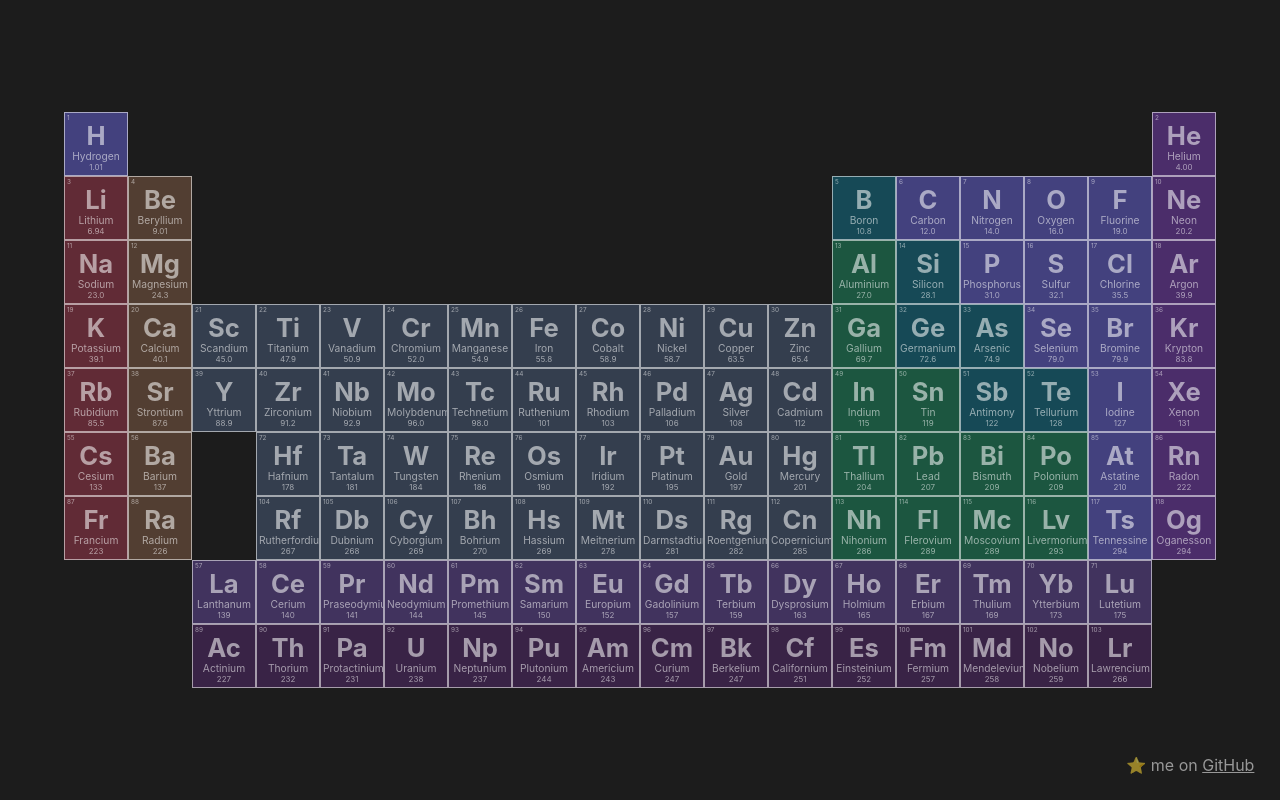
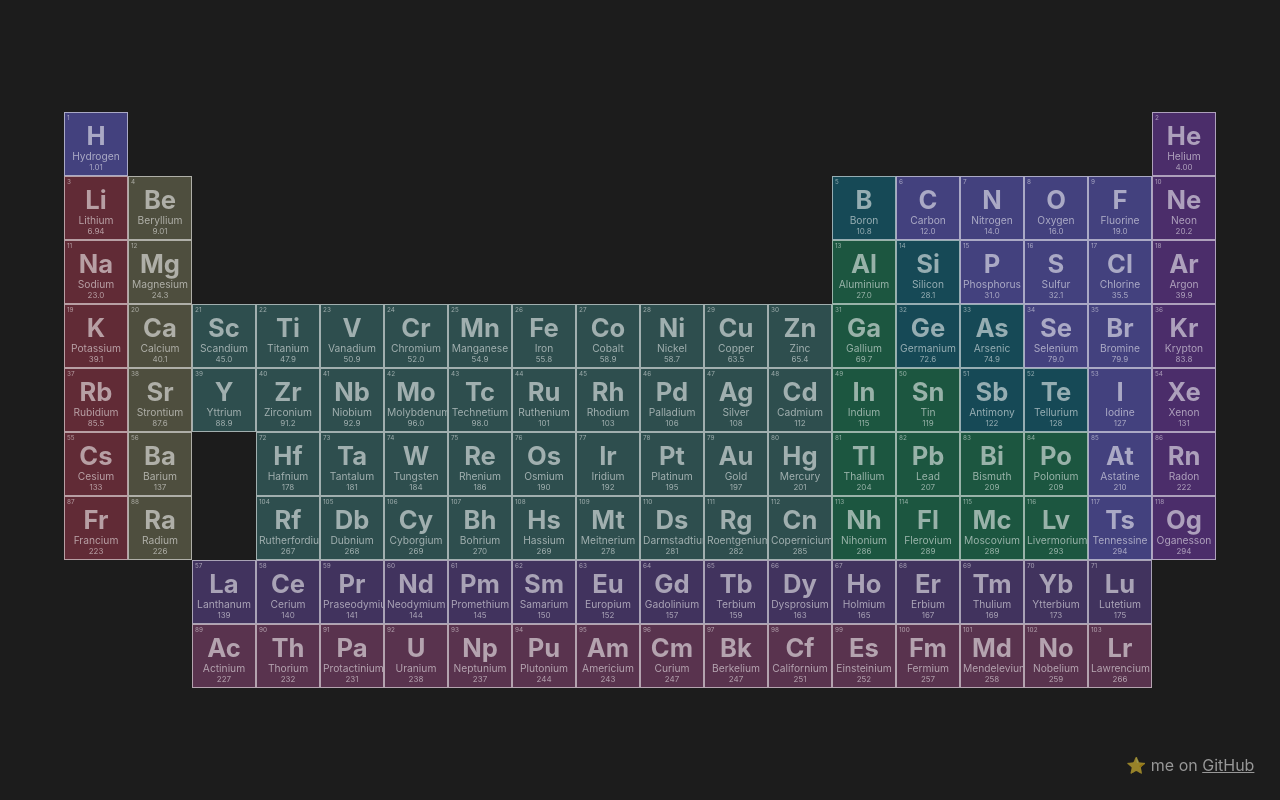
Before and after one commit to justsharan/periodic-table, a Svelte app: page / in a window 1280 px wide. Built offline with nearby package versions, Linux system fonts and the light colour scheme.

Commit message:
feat: Use brighter colors

```diff
--- a/src/Element.svelte
+++ b/src/Element.svelte
@@ -69,11 +69,11 @@
   }
 
   .alkaline-earth {
-    background-color: rgba(95,70,55,.8);
+    background-color: rgba(90,90,70,.8)
   }
 
   .transition {
-    background-color: rgba(58,70,90,.8);
+    background-color: rgba(50,90,90,.8);
   }
 
   .post-transition {
@@ -97,7 +97,7 @@
   }
 
   .actinide {
-    background-color: rgba(64,37,80,.8);
+    background-color: rgba(104,57,90,.8);
   }
 
 </style>
```
